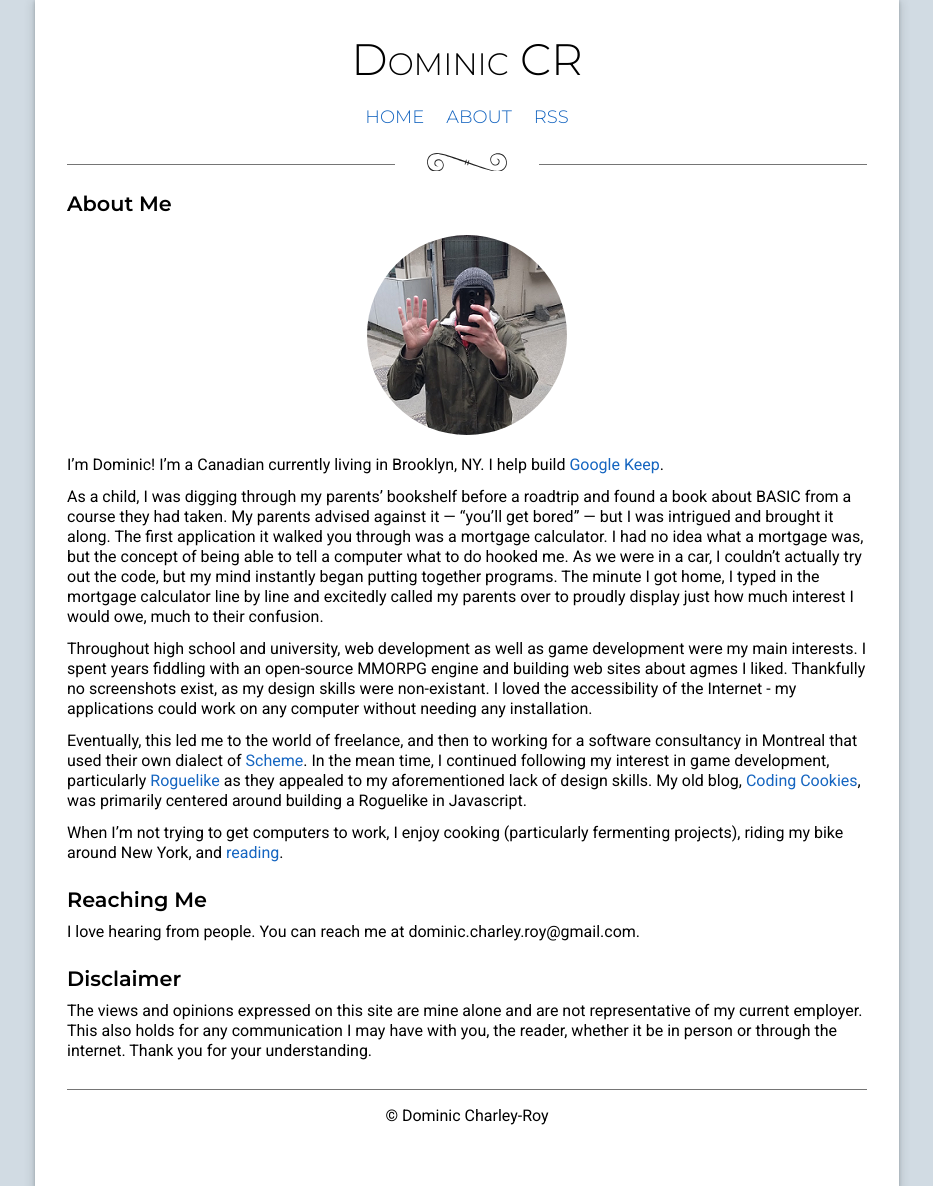
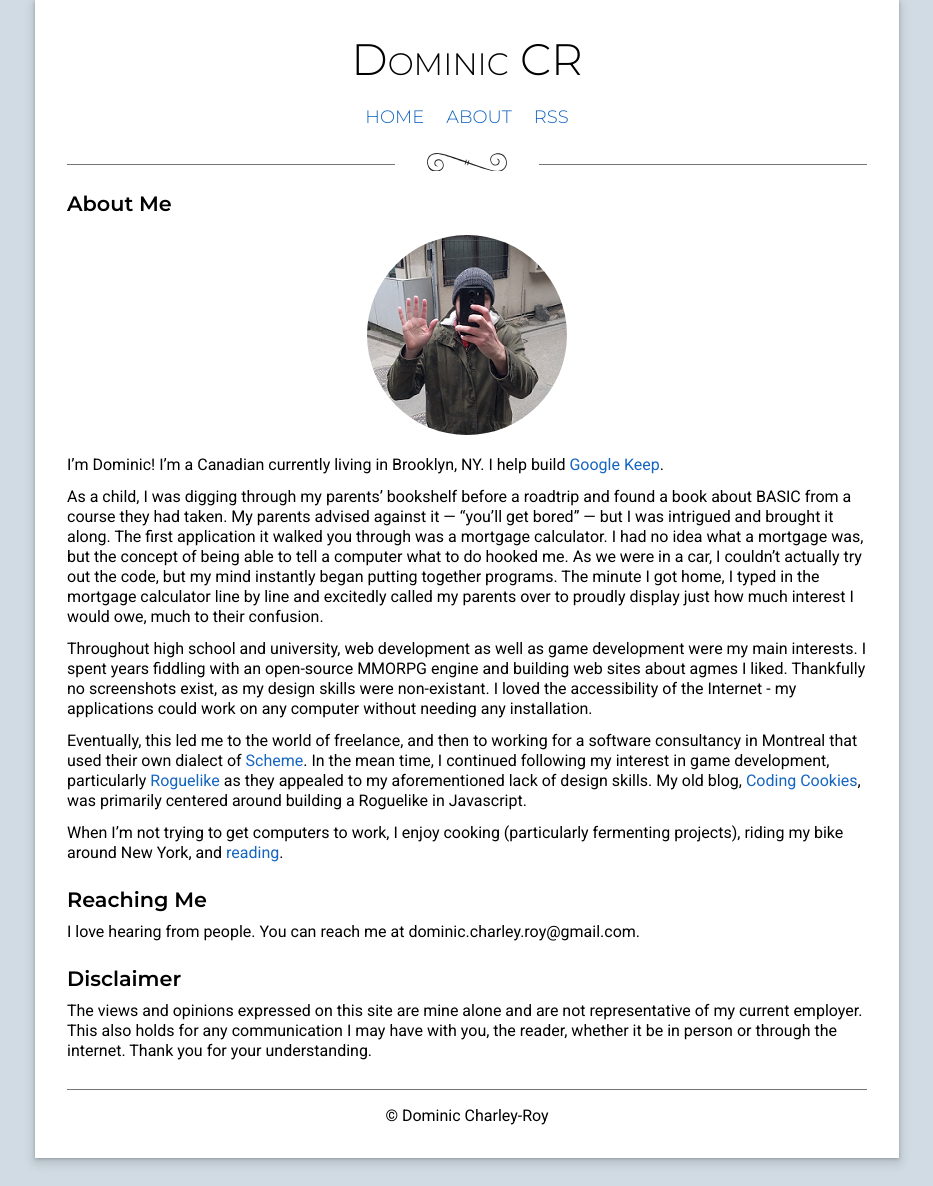
Before and after one commit to jokeofweek/jokeofweek.github.io, a Jekyll site: the page built from about.markdown, in a window 1280 px wide. Shown: the whole page, without its empty margins (173-1106 px from the left). Built offline with Jekyll 4.4.1, drawn with Linux system fonts in a browser that asks for light colours.

Commit message:
Styling fixes on the bottom border.

```diff
--- a/_config.yml
+++ b/_config.yml
@@ -23,7 +23,7 @@ email: dominic.charley.roy@gmail.com
 description: >- # this means to ignore newlines until "baseurl:"
   Dominic Charley-Roy's Blog
 baseurl: "" # the subpath of your site, e.g. /blog
-url: "" # the base hostname & protocol for your site, e.g. http://example.com
+url: "http://jokeofweek.github.io" # the base hostname & protocol for your site, e.g. http://example.com
 github_username:  jekyll
 
 # Build settings
--- a/_layouts/default.html
+++ b/_layouts/default.html
@@ -16,8 +16,8 @@
     {% endif %}
     {% if page.date %}
       <meta content="{{ page.date | date_to_xmlschema }}" property="article:published_time">
-      <meta content="{{ site.url }}/about/" property="article:author">
     {% endif %}
+    <meta content="{{ site.url }}/about/" property="article:author">
     <link rel="apple-touch-icon" sizes="180x180" href="/apple-touch-icon.png">
     <link rel="icon" href="/favicon.ico">
     <link rel="icon" type="image/png" sizes="32x32" href="/favicon-32x32.png">
--- a/_sass/main.scss
+++ b/_sass/main.scss
@@ -86,8 +86,12 @@ nav a {
 
 footer {
   border-top: 1px solid $separator-color;
-  padding: $section-padding 0;
+  padding-top: $section-padding;
   text-align: center;
+}
+
+footer p {
+  margin-bottom: 0;
 }
 
 #main {
```
Also changed, not shown: Gemfile (line endings or trailing spaces).
